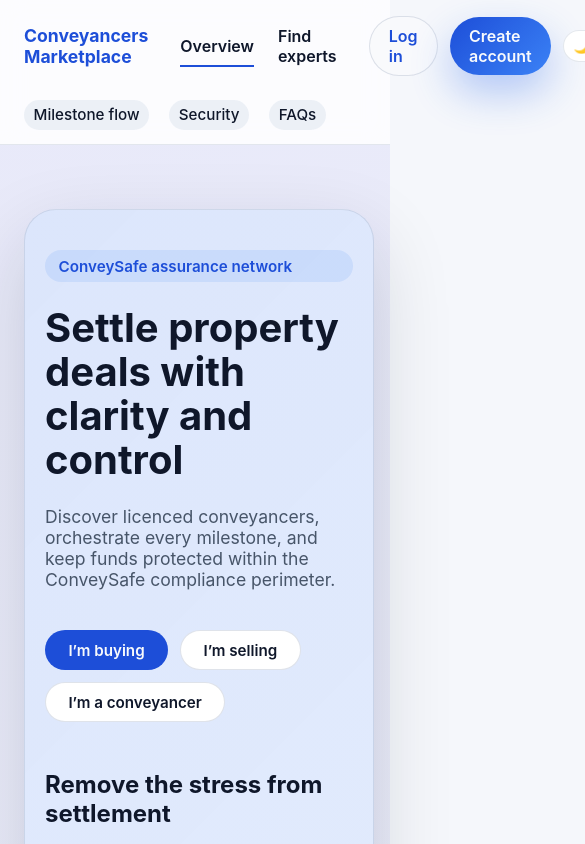
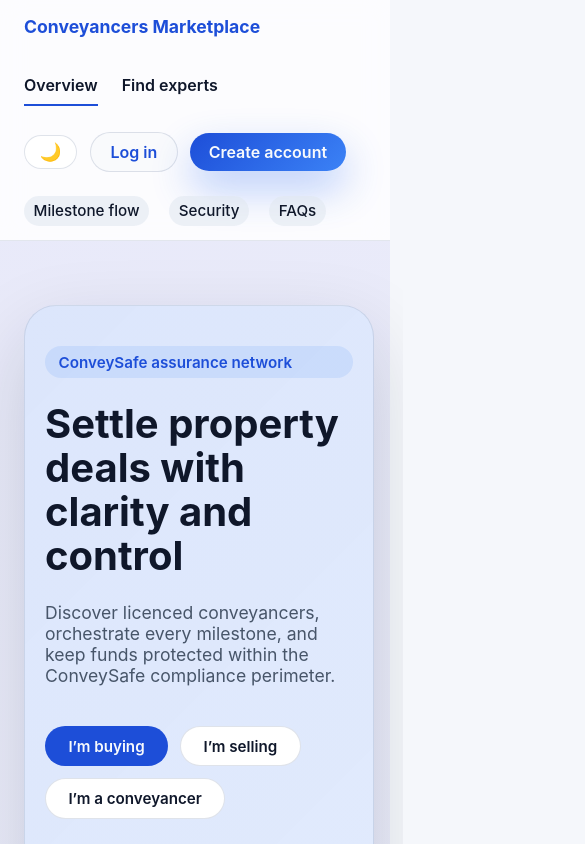
Before and after one commit to prrathnayake/conveyancers-marketplace, a Next.js app in the folder frontend/: page / in a window 390 px wide. Shown: the top 844 px of the page, 585 px wide, since content can reach past the window. Built offline with nearby package versions, Linux system fonts and the light colour scheme; no server answers.

Commit message:
Enhance layout with theme toggle and loading overlay

```diff
--- a/frontend/components/Layout.tsx
+++ b/frontend/components/Layout.tsx
@@ -2,6 +2,7 @@ import Link from 'next/link'
 import { useRouter } from 'next/router'
 import type { FC, ReactNode } from 'react'
 import { useEffect, useMemo, useState } from 'react'
+import ThemeToggle from './ThemeToggle'
 import UserMenu from './UserMenu'
 
 type PrimaryNavItem = {
@@ -62,6 +63,26 @@ const Layout: FC<LayoutProps> = ({ children }) => {
   }, [router.pathname])
 
   const [banner, setBanner] = useState<string>('')
+  const [isPageLoading, setIsPageLoading] = useState(false)
+
+  useEffect(() => {
+    const handleStart = () => {
+      setIsPageLoading(true)
+    }
+    const handleStop = () => {
+      setIsPageLoading(false)
+    }
+
+    router.events.on('routeChangeStart', handleStart)
+    router.events.on('routeChangeComplete', handleStop)
+    router.events.on('routeChangeError', handleStop)
+
+    return () => {
+      router.events.off('routeChangeStart', handleStart)
+      router.events.off('routeChangeComplete', handleStop)
+      router.events.off('routeChangeError', handleStop)
+    }
+  }, [router])
 
   useEffect(() => {
     const controller = new AbortController()
@@ -104,7 +125,10 @@ const Layout: FC<LayoutProps> = ({ children }) => {
               )
             })}
           </nav>
-          <UserMenu />
+          <div className="site-header__actions">
+            <ThemeToggle />
+            <UserMenu />
+          </div>
         </div>
         <nav aria-label="Context" className="site-subnav">
           {subNav.map((item) => {
@@ -128,7 +152,17 @@ const Layout: FC<LayoutProps> = ({ children }) => {
           <strong>Notice:</strong> {banner}
         </div>
       ) : null}
-      <div className="site-content">{children}</div>
+      {isPageLoading ? (
+        <div className="page-loading-overlay" role="status" aria-live="polite">
+          <div className="page-loading-overlay__content">
+            <div className="page-loading-spinner" aria-hidden="true" />
+            <span className="page-loading-text">Loading</span>
+          </div>
+        </div>
+      ) : null}
+      <main className="site-content" aria-busy={isPageLoading} data-loading={isPageLoading}>
+        {children}
+      </main>
     </div>
   )
 }
--- /dev/null
+++ b/frontend/components/ThemeToggle.tsx
@@ -0,0 +1,25 @@
+import { useTheme } from '../context/ThemeContext'
+
+const ThemeToggle = (): JSX.Element => {
+  const { theme, toggleTheme } = useTheme()
+  const isDark = theme === 'dark'
+  const label = `Switch to ${isDark ? 'light' : 'dark'} mode`
+
+  return (
+    <button
+      type="button"
+      className="theme-toggle"
+      onClick={toggleTheme}
+      aria-pressed={isDark}
+      aria-label={label}
+      title={label}
+    >
+      <span aria-hidden="true" className="theme-toggle__icon">
+        {isDark ? '☀️' : '🌙'}
+      </span>
+      <span className="theme-toggle__text">{isDark ? 'Light' : 'Dark'} mode</span>
+    </button>
+  )
+}
+
+export default ThemeToggle
--- a/frontend/components/UserMenu.tsx
+++ b/frontend/components/UserMenu.tsx
@@ -1,7 +1,6 @@
 import Link from 'next/link'
 import { useState } from 'react'
 import { useAuth } from '../context/AuthContext'
-import { useTheme } from '../context/ThemeContext'
 
 const roleLabels: Record<string, string> = {
   buyer: 'Buyer',
@@ -14,7 +13,6 @@ const adminPortalUrl = process.env.NEXT_PUBLIC_ADMIN_PORTAL_URL
 
 const UserMenu = (): JSX.Element => {
   const { user, logout } = useAuth()
-  const { theme, toggleTheme } = useTheme()
   const [open, setOpen] = useState(false)
 
   if (!user) {
@@ -26,9 +24,6 @@ const UserMenu = (): JSX.Element => {
         <Link href="/signup" className="cta-primary">
           Create account
         </Link>
-        <button type="button" className="theme-toggle" onClick={toggleTheme} aria-label="Toggle theme">
-          {theme === 'dark' ? '☀️' : '🌙'}
-        </button>
       </div>
     )
   }
@@ -49,9 +44,6 @@ const UserMenu = (): JSX.Element => {
         </span>
       </button>
       <div className="user-dropdown" role="menu">
-        <button type="button" className="dropdown-item" onClick={toggleTheme} role="menuitem">
-          Toggle {theme === 'dark' ? 'light' : 'dark'} mode
-        </button>
         <Link href="/account" className="dropdown-item" role="menuitem">
           Account settings
         </Link>
--- a/frontend/styles/globals.css
+++ b/frontend/styles/globals.css
@@ -92,7 +92,14 @@ body {
   align-items: center;
   justify-content: space-between;
   gap: 2rem;
+  flex-wrap: wrap;
   padding: 1rem clamp(1.5rem, 4vw, 3.5rem);
+}
+
+.site-header__actions {
+  display: flex;
+  align-items: center;
+  gap: 0.85rem;
 }
 
 .site-logo {
@@ -420,11 +427,42 @@ button:focus-visible {
 }
 
 .theme-toggle {
-  border: 1px solid var(--border);
-  background: var(--surface);
+  display: inline-flex;
+  align-items: center;
+  gap: 0.45rem;
+  border: 1px solid var(--surface-neutral-strong);
+  background: var(--surface-card);
+  color: var(--text-primary);
   border-radius: 999px;
-  padding: 0.45rem 0.6rem;
+  padding: 0.45rem 0.9rem;
+  font-weight: 600;
   cursor: pointer;
+  transition: background 0.25s ease, border-color 0.25s ease, color 0.25s ease,
+    transform 0.2s ease, box-shadow 0.2s ease;
+}
+
+.theme-toggle:hover,
+.theme-toggle:focus-visible {
+  outline: none;
+  background: var(--surface-hover);
+  border-color: var(--surface-brand-strong);
+  box-shadow: 0 0 0 3px var(--surface-brand-soft);
+  transform: translateY(-1px);
+}
+
+.theme-toggle__icon {
+  font-size: 1.1rem;
+  line-height: 1;
+}
+
+.theme-toggle__text {
+  font-size: 0.9rem;
+}
+
+@media (max-width: 640px) {
+  .theme-toggle__text {
+    display: none;
+  }
 }
 
 .user-dropdown {
@@ -464,6 +502,55 @@ button:focus-visible {
 
 .dropdown-item--danger {
   color: var(--danger);
+}
+
+.page-loading-overlay {
+  position: fixed;
+  inset: 0;
+  z-index: 60;
+  display: flex;
+  align-items: center;
+  justify-content: center;
+  background: rgba(15, 23, 42, 0.18);
+  backdrop-filter: blur(6px);
+  cursor: wait;
+}
+
+[data-theme='dark'] .page-loading-overlay {
+  background: rgba(2, 6, 23, 0.35);
+}
+
+.page-loading-overlay__content {
+  display: flex;
+  flex-direction: column;
+  align-items: center;
+  gap: 0.75rem;
+  padding: 1.5rem 2rem;
+  border-radius: 20px;
+  background: var(--surface-elevated);
+  border: 1px solid var(--surface-neutral-strong);
+  box-shadow: var(--shadow-card);
+}
+
+.page-loading-spinner {
+  width: 3.25rem;
+  height: 3.25rem;
+  border-radius: 50%;
+  border: 4px solid var(--surface-neutral-soft);
+  border-top-color: var(--brand);
+  animation: page-loading-spin 0.75s linear infinite;
+}
+
+.page-loading-text {
+  font-weight: 600;
+  color: var(--text-primary);
+  letter-spacing: 0.03em;
+}
+
+@keyframes page-loading-spin {
+  to {
+    transform: rotate(360deg);
+  }
 }
 
 .sr-only {
```
Also changed, not shown: 1 other file (tests, documents, lock files or other folders).
